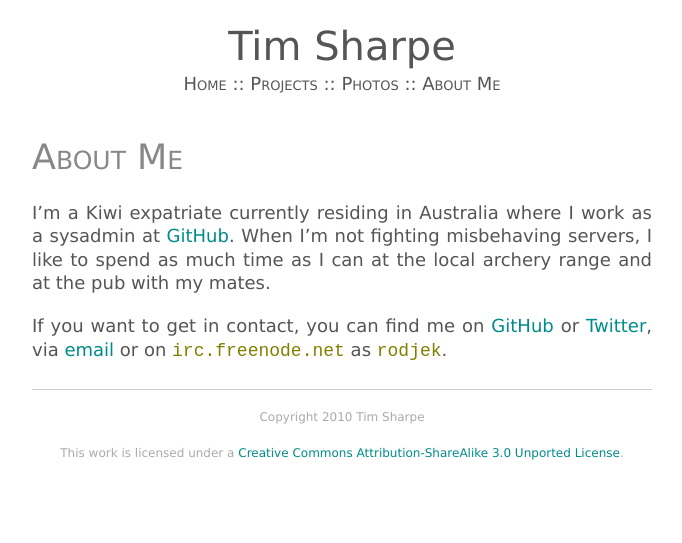
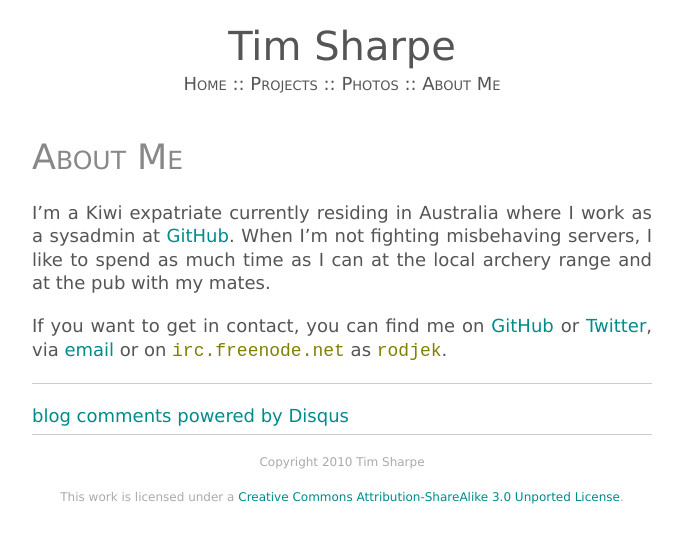
Before and after one commit to rodjek/rodjek.github.com, a Jekyll site: the page built from about.md, in a window 1280 px wide. Shown: the top 543 px of the page, without its empty margins (298-980 px from the left). Built offline with Jekyll 4.4.1, drawn with Linux system fonts in a browser that asks for light colours; comment, search, counter and statistics services are not loaded; some of the changed lines change nothing that is shown.

Commit message:
Add disqus comments

```diff
--- a/_layouts/post.html
+++ b/_layouts/post.html
@@ -36,6 +36,24 @@
                 <div class="clear"></div>
                 <div class="grid_8 push_2">
                     {{ content }}
+                    <hr />
+                    <div id="disqus_thread"></div>
+                    <script type="text/javascript">
+                        /* * * CONFIGURATION VARIABLES: EDIT BEFORE PASTING INTO YOUR WEBPAGE * * */
+                        var disqus_shortname = 'bombasticmonkey';
+
+                        var disqus_identifier = '{{ page.id }}';
+                        var disqus_url = '{{ page.url }}';
+
+                        /* * * DON'T EDIT BELOW THIS LINE * * */
+                        (function() {
+                            var dsq = document.createElement('script'); dsq.type = 'text/javascript'; dsq.async = true;
+                            dsq.src = 'http://' + disqus_shortname + '.disqus.com/embed.js';
+                            (document.getElementsByTagName('head')[0] || document.getElementsByTagName('body')[0]).appendChild(dsq);
+                        })();
+                    </script>
+                    <noscript>Please enable JavaScript to view the <a href="http://disqus.com/?ref_noscript">comments powered by Disqus.</a></noscript>
+                    <a href="http://disqus.com" class="dsq-brlink">blog comments powered by <span class="logo-disqus">Disqus</span></a>
                 </div>
                 <div class="clear"></div>
             </div>
```
